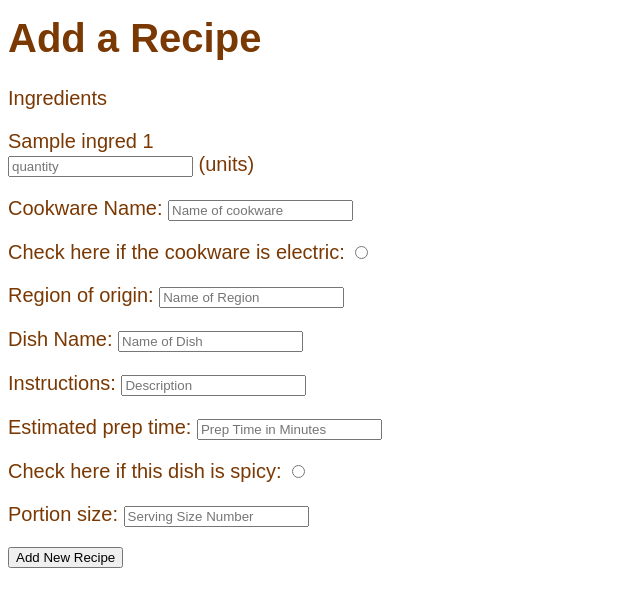
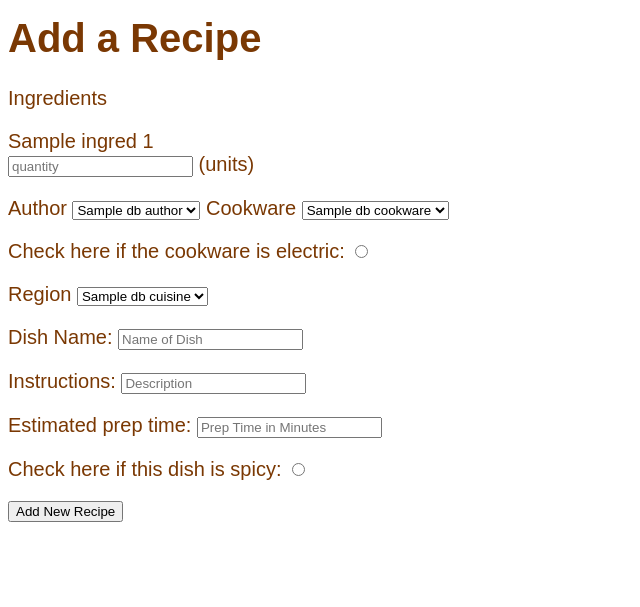
Before and after one commit to ericachensudo/RecipeDatabase, a Flask app: template templates/add_recipe.html in a window 1280 px wide. Shown: the part 158-765 px from the top of the page, without its empty margins (0-640 px from the left). Run offline with Flask 2, Linux system fonts and the light colour scheme; the template is opened without the code that fills it: most values are stand-ins (such as "Sample title", 1, 10 or a date in 2020); parts of the project's set-up code (start-up, migrations or seed data) failed here and were passed over.

Commit message:
added add recipe

```diff
--- a/server.py
+++ b/server.py
@@ -714,24 +714,6 @@ def admin_login_page():
   return render_template("admin_login.html")
 
 # -----------------------------------------------------------------------------------------------
-@app.route('/next_ingred', methods=['POST', 'GET'])
-def next_ingred():
-  global user, ingred
-  user_info = dict(user_info=user)
-  if request.method=='POST':
-    #print(request.form)
-    temp = dict()
-    temp['id'] = request.form['ingredient_info'].split('_')[0]
-    temp['name'] = request.form['ingredient_info'].split('_')[1]
-    ingred.append(temp)
-    ingreds = dict(ingreds=ingred)
-    return redirect("add_ingredient")
-  elif request.method=='GET':
-    return render_template('add_ingredient.html', **ingreds,**user_info)
-
-
-
-
 @app.route('/add_ingredient', methods=['POST', 'GET'])
 def add_ingredient():
   global user, ingre_count, ingred
@@ -753,9 +735,25 @@ def add_ingredient():
       temp['ingredient_id']=result['ingredient_id']
       temp['ingredient_name']=result['ingredient_name']
       db_ingred.append(temp)
+    cursor.close()
     db_ingreds = dict(db_ingreds=db_ingred)
     ingreds = dict(ingreds=ingred)
     return render_template("add_ingredient.html", **user_info, **db_ingreds, **ingreds)
+
+@app.route('/next_ingred', methods=['POST', 'GET'])
+def next_ingred():
+  global user, ingred
+  user_info = dict(user_info=user)
+  if request.method=='POST':
+    #print(request.form)
+    temp = dict()
+    temp['id'] = request.form['ingredient_info'].split('_')[0]
+    temp['name'] = request.form['ingredient_info'].split('_')[1]
+    ingred.append(temp)
+    ingreds = dict(ingreds=ingred)
+    return redirect("add_ingredient")
+  elif request.method=='GET':
+    return render_template('add_ingredient.html', **ingreds,**user_info)
 
 @app.route('/enter_ingredient', methods=['POST', 'GET'])
 def enter_ingredient():
@@ -794,73 +792,74 @@ def add_recipe():
   user_info = dict(user_info=user)
   ingreds = dict(ingreds=ingred)
   if request.method == 'POST':
-    print(request.form)
-    #ingredient_id = g.conn.execute('SELECT MAX(ASCII(ingredient_id)) FROM Ingredients')
-    #auth_name = request.form['auth_name']
-    #auth_email = request.form['auth_email']
-    auth_id = user['id']
-    cookware_name = request.form['cookware_name']
-    region_name = request.form['region_name']
+    for i in ingred:
+      i['quantity'] = request.form[i['id']+'_quantity']
+    auth_id = request.form['author'].split('_')[0]
+    cookware_id = request.form['cookware'].split('_')[0]
+    cuisine_id = request.form['cuisine'].split('_')[0]
+    # cookware_name = request.form['cookware_name']
+    # region_name = request.form['region_name']
+    dish_name = request.form['dish_name']
     instructions = request.form['instructions']
     prep_time = request.form['prep_time']
-    is_spicy = request.form['is_spicy']=='on'
+    is_spicy = 'is_spicy' in request.form
+    is_electric = 'is_electric' in request.form
 
     #cursor = g.conn.execute('select dish_id from recipe where dish_id=(select max(dish_id) from recipe)')
     #result = cursor.fetchone()
     #dish_id = 'd'+str(int(result['dish_id'].split("d")[1])+1)
-    dish_id = 'd'+str(db_did)
-    dish_name = request.form['dish_name']
+    #dish_id = 'd'+str(db_did)
 
-    print('INSERT INTO Recipe(dish_id, dish_name, instructions, prep_time, is_spicy) VALUES (%s, %s, %s, %s, %s, %s, %s)', (dish_id, dish_name, instructions, prep_time, is_spicy))
+    dish_id = 'd91'
+    g.conn.execute('INSERT INTO Recipe Values (%s,%s,%s,%s,%s);', (dish_id, dish_name, instructions, prep_time, is_spicy))
 
-    #if g.conn.execute('SELECT %s FROM Recipe', dish_name) == False:
-      #g.conn.execute('INSERT INTO Recipe VALUES (%s, %s, %s, %d, %r)', (dish_id, dish_name, instructions, prep_time, is_spicy))
+    for item in ingred:
+      g.conn.execute('INSERT INTO Contains(dish_id, ingredient_id, quantity) VALUES (%s, %s, %s)', (dish_id, item['id'], item['quantity']))
 
-    portion = request.form['portion']
-    #if g.conn.execute('SELECT (%s, %s, %d) FROM Contains', (dish_id, ingredient_id, portion)) == False:
-    #  g.conn.execute('INSERT INTO Contains(dish_id, ingredient_id, portion) VALUES (%s, %s, %d)', (dish_id, ingredient_id, portion))
-    for item in ingreds:
-      ingredient_id = item['id']
-      print('INSERT INTO Contains(dish_id, ingredient_id, portion) VALUES (%s, %s, %s)', (dish_id, ingredient_id, portion))
+    g.conn.execute('INSERT INTO Type_Of(dish_id, cuisine_id) VALUES (%s, %s)', (dish_id, cuisine_id))
 
+    g.conn.execute('INSERT INTO Utilizes(dish_id, cookware_id) VALUES (%s, %s)', (dish_id, cookware_id))
 
-    #if g.conn.execute('SELECT (%s, %s) FROM Cuisine', (cuisine_id, region_name)) == False:
-    #  g.conn.execute('INSERT INTO Cuisine(cuisine_id, region_name) VALUES (%s, %s)', (cuisine_id, region_name))
-    cuisine_id = 'c'+ str(db_did)
-    print('INSERT INTO Cuisine(cuisine_id, region_name) VALUES (%s, %s)', (cuisine_id, region_name))
-    print(('INSERT INTO Type_Of(dish_id, cuisine_id) VALUES (%s, %s)', (dish_id, cuisine_id)))
+    g.conn.execute('INSERT INTO Writes(auth_id, dish_id) VALUES (%s, %s)', (auth_id, dish_id))
 
-    #cuisine_id = g.conn.execute('SELECT MAX(ASCII(cuisine_id)) FROM Type_Of')
-    #if g.conn.execute('SELECT (%s, %s) FROM Type_Of', (dish_id, cuisine_id)) == False:
-    #  g.conn.execute('INSERT INTO Type_Of(dish_id, cuisine_id) VALUES (%s, %s)', (dish_id, cuisine_id))
-    cookware_id = 'w5'
-    #cookware_name = request.form['cookware_name']
-    #is_electric = request.form['is_electric']=='on'
+    #return render_template('add_recipe.html', **ingreds,**user_info)
+    return redirect('home')
 
-    #if g.conn.execute('SELECT (%s, %s, %r) FROM Cookware', (cookware_id, cookware_name, is_electric)) == False:
-    #  g.conn.execute('INSERT INTO Cookware(cookware_id, cookware_name, is_electric) VALUES (%s, %s, %r)', (cookware_id, cookware_name, is_electric))
+  elif  request.method == 'GET':
+    #dropdown for author
+    cursor = g.conn.execute('select * from author')
+    db_authors = []
+    for result in cursor:
+      temp = dict()
+      temp['author_id']=result['auth_id']
+      temp['author_name']=result['auth_name']
+      db_authors.append(temp)
+    cursor.close()
+    db_author = dict(db_author=db_authors)
 
-    #print('INSERT INTO Cookware(cookware_id, cookware_name, is_electric) VALUES (%s, %s, %r)', (cookware_id, cookware_name, is_electric))
+    #dropdown for cookware
+    cursor = g.conn.execute('select * from cookware')
+    db_cookwares = []
+    for result in cursor:
+      temp = dict()
+      temp['cookware_id']=result['cookware_id']
+      temp['cookware_name']=result['cookware_name']
+      db_cookwares.append(temp)
+    cursor.close()
+    db_cookware = dict(db_cookware=db_cookwares)
 
-    #cookware_id = g.conn.execute('SELECT MAX(ASCII(cookware_id)) FROM Utilizes')
-    #if g.conn.execute('SELECT (%s,%s) FROM Utilizes', (dish_id, cookware_id)) == False:
-    #  g.conn.execute('INSERT INTO Utilizes(dish_id, cookware_id) VALUES (%s, %s)', (dish_id, cookware_id))
-    print('INSERT INTO Utilizes(dish_id, cookware_id) VALUES (%s, %s)', (dish_id, cookware_id))
+    #dropdown for cuisine
+    cursor = g.conn.execute('select * from cuisine')
+    db_cuisines = []
+    for result in cursor:
+      temp = dict()
+      temp['cuisine_id']=result['cuisine_id']
+      temp['cuisine_name']=result['region_name']
+      db_cuisines.append(temp)
+    cursor.close()
+    db_cuisine = dict(db_cuisine=db_cuisines)
 
-
-    #cookware_id = g.conn.execute('SELECT MAX(ASCII(cookware_id)) FROM Utilizes')
-    #if g.conn.execute('SELECT (%s,%s,%s) FROM Author', (auth_id, auth_name, auth_email, auth_password)) == False:
-    #  g.conn.execute('INSERT INTO Author(auth_id, auth_name, auth_email, auth_password) VALUES (%s, %s, %s)', (auth_id, auth_name, auth_email))
-
-    #auth_id = g.conn.execute('SELECT MAX(ASCII(auth_id)) FROM Writes')
-    #if g.conn.execute('SELECT (%s,%s) FROM Writes', (auth_id, dish_id)) == False:
-    #  g.conn.execute('INSERT INTO Writes(auth_id, dish_id) VALUES (%s, %s)', (auth_id, dish_id))
-
-    print(('INSERT INTO Writes(auth_id, dish_id) VALUES (%s, %s)', (auth_id, dish_id)))
-
-    return render_template('add_recipe.html', **ingreds,**user_info)
-  elif  request.method == 'GET':
-    return render_template('add_recipe.html', **ingreds,**user_info)
+    return render_template('add_recipe.html', **ingreds, **user_info, **db_author, **db_cookware, **db_cuisine)
 
 # -----------------------------------------------------------------------------------------------
 
--- a/templates/add_recipe.html
+++ b/templates/add_recipe.html
@@ -14,21 +14,38 @@
 <!-- keep track of the quantity of ingredients -->
         <p>Ingredients</p>
         {% for n in ingreds %}
-        <div>{{n.name}} {{n.id}}</div> <input type="text" placeholder="quantity" name="{{n.id}}"> (units)
+        <div>{{n.name}} {{n.id}}</div> <input type="text" placeholder="quantity" name="{{n.id}}_quantity"> (units)
         {% endfor %}
+        <p>  </p>
+        Author
+        <select name="author">
+                {% for x in db_author %}
+                <option value="{{x.author_id}}_{{x.author_name}}">{{x.author_name}}</option>
+                {% endfor%}
+        </select>
 <!-- keep track of last cookware ID in system and increment -->
-        <p> Cookware Name: <input type="text" placeholder="Name of cookware" name="cookware_name"> </p>
+        Cookware
+        <select name="cookware">
+                {% for x in db_cookware %}
+                <option value="{{x.cookware_id}}_{{x.cookware_name}}">{{x.cookware_name}}</option>
+                {% endfor%}
+        </select>
         <p> Check here if the cookware is electric: <input type="radio" name="is_electric"> </p>
 
 <!-- keep track of last cuisine ID in system and increment -->
-        <p> Region of origin: <input type="text" placeholder="Name of Region" name="region_name"> </p>
+        Region
+        <select name="cuisine">
+                {% for x in db_cuisine %}
+                <option value="{{x.cuisine_id}}_{{x.cuisine_name}}">{{x.cuisine_name}}</option>
+                {% endfor%}
+        </select>
 
 <!-- keep track of last dish ID in system and increment -->
         <p> Dish Name: <input type="text" placeholder="Name of Dish" name="dish_name"> </p>
         <p> Instructions: <input type="text" placeholder="Description" name="instructions"> </p>
         <p> Estimated prep time: <input type="text" placeholder="Prep Time in Minutes" name="prep_time"> </p>
         <p> Check here if this dish is spicy: <input type="radio" name="is_spicy"> </p>
-        <p> Portion size: <input type="text" placeholder="Serving Size Number" name="portion"> </p>
+
 
         <input class="btn btn-default" type="submit" value="Add New Recipe">
 
--- a/templates/layout.html
+++ b/templates/layout.html
@@ -70,9 +70,9 @@
   <a class="logo" href="/home"><h1>Recipe Book</h1></a>
   <div >
     <a class="nav_bar" href="/home">Home</a>
-    {% if user_info.user_type=='a' %}
+    <!--{% if user_info.user_type=='a' %} -->
     <a class="nav_bar" href="/add_ingredient">Add Recipe</a>
-    {% endif %}
+    <!--{% endif %}-->
     <a class="nav_bar" href="/leaderboard">Chef Leaderboard</a>
     <a class="nav_bar" href="/recs_page">Recommend</a>
     <a class="nav_bar" href="/tocollection">My Collection</a>
--- a/templates/view.html
+++ b/templates/view.html
@@ -63,7 +63,7 @@
   </ul>
 
   <h3>Instruction</h3>
-  <div>{{info.instruction}}.</div>
+  <div>{{info.instruction}}</div>
 
   <h3>Nutritional Facts</h3>
   <ul class="nutrient_list">
```
